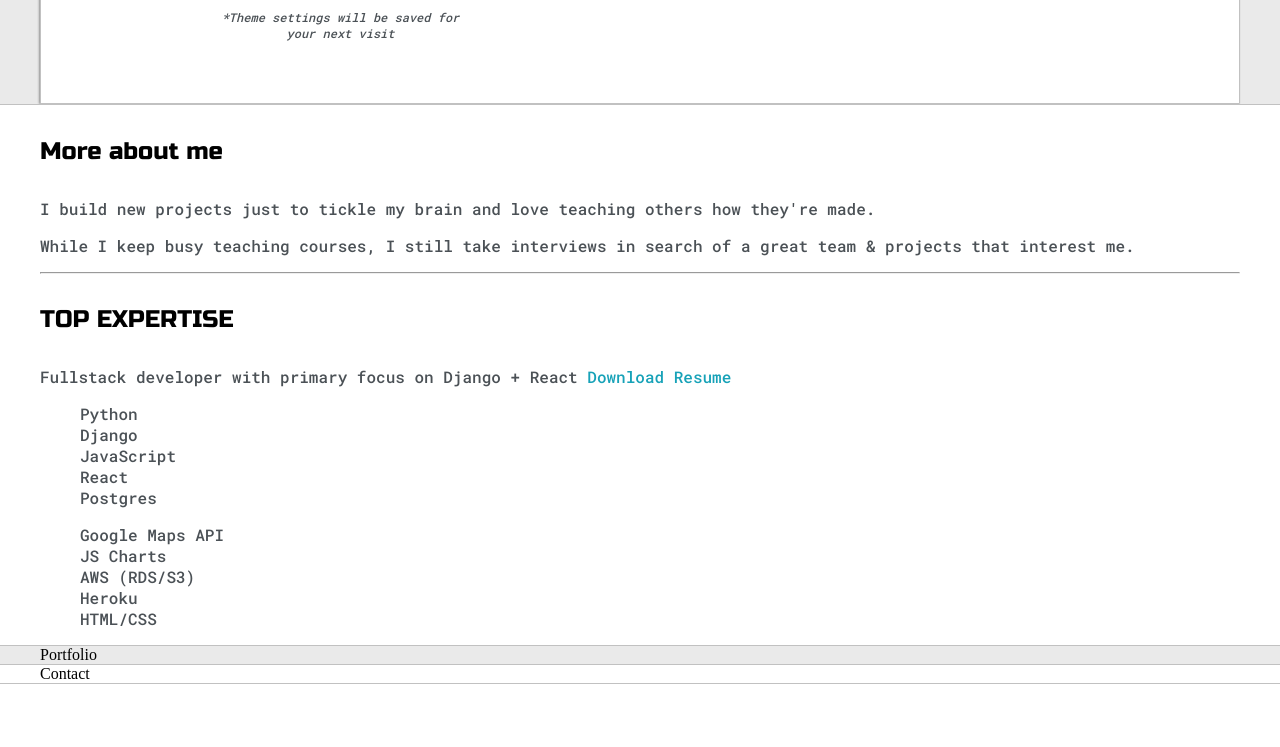
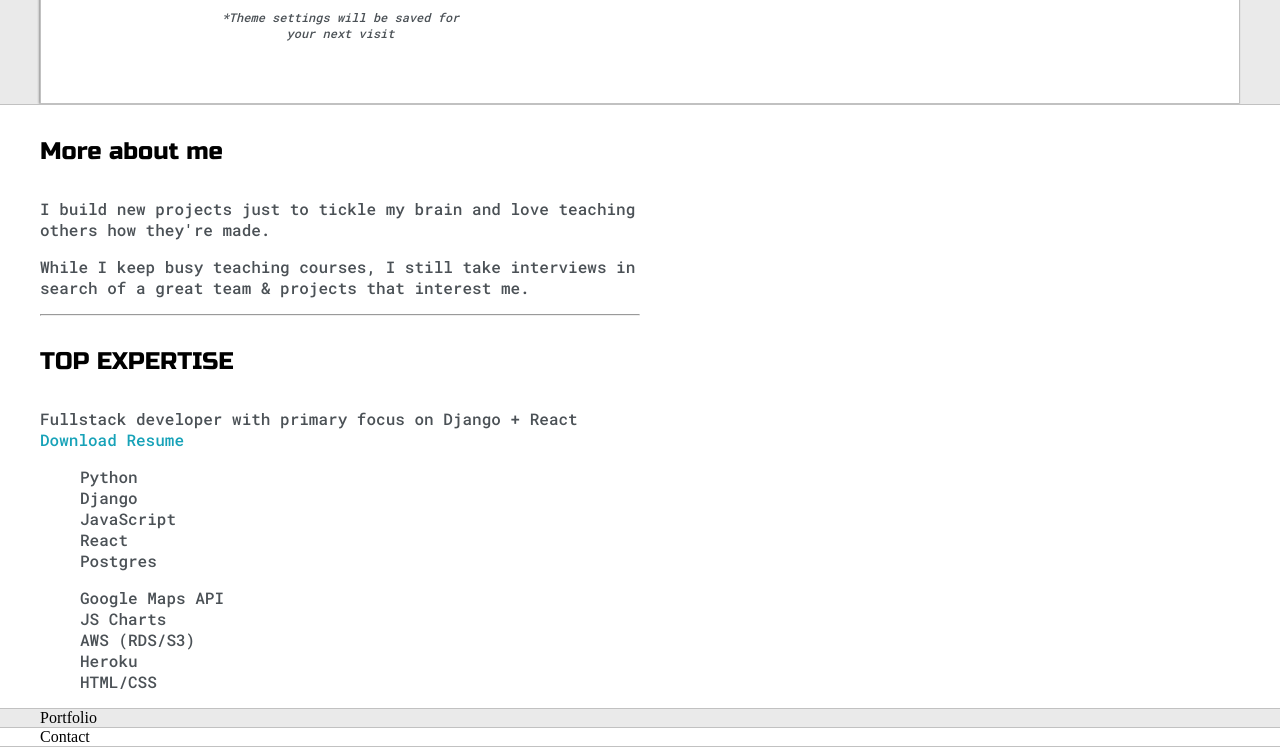
Before and after one commit to Annie-Huang/portfolio-website2, a website: page index.html in a window 1280 px wide. Shown: the part 572-1319 px from the top of the page. Before the commit the page ends 1256 px from the top, so only its background shows below. Drawn offline with Linux system fonts and the light colour scheme.

Commit message:
Rectify html and show another trick to deal with grid rather than using media query for mobile view.

```diff
--- a/default.css
+++ b/default.css
@@ -269,6 +269,14 @@
   left: -5px
 }
 
+/* Another way to make grid auto adjustable instead of setting mobile view through media query*/
+.about-wrapper {
+  display: grid;
+  /* It means you can auto-fit how many columns evenly you want within this row,
+     but each column should never be smaller than 320px in width. If it is small than 300px, stack it by one by vertically.*/
+  grid-template-columns: repeat(auto-fit, minmax(320px, 1fr));
+}
+
 @media screen and (max-width: 1200px){
   .main-container {
     width: 95%;
```
Also changed, not shown: index.html (+1 -1 lines).
